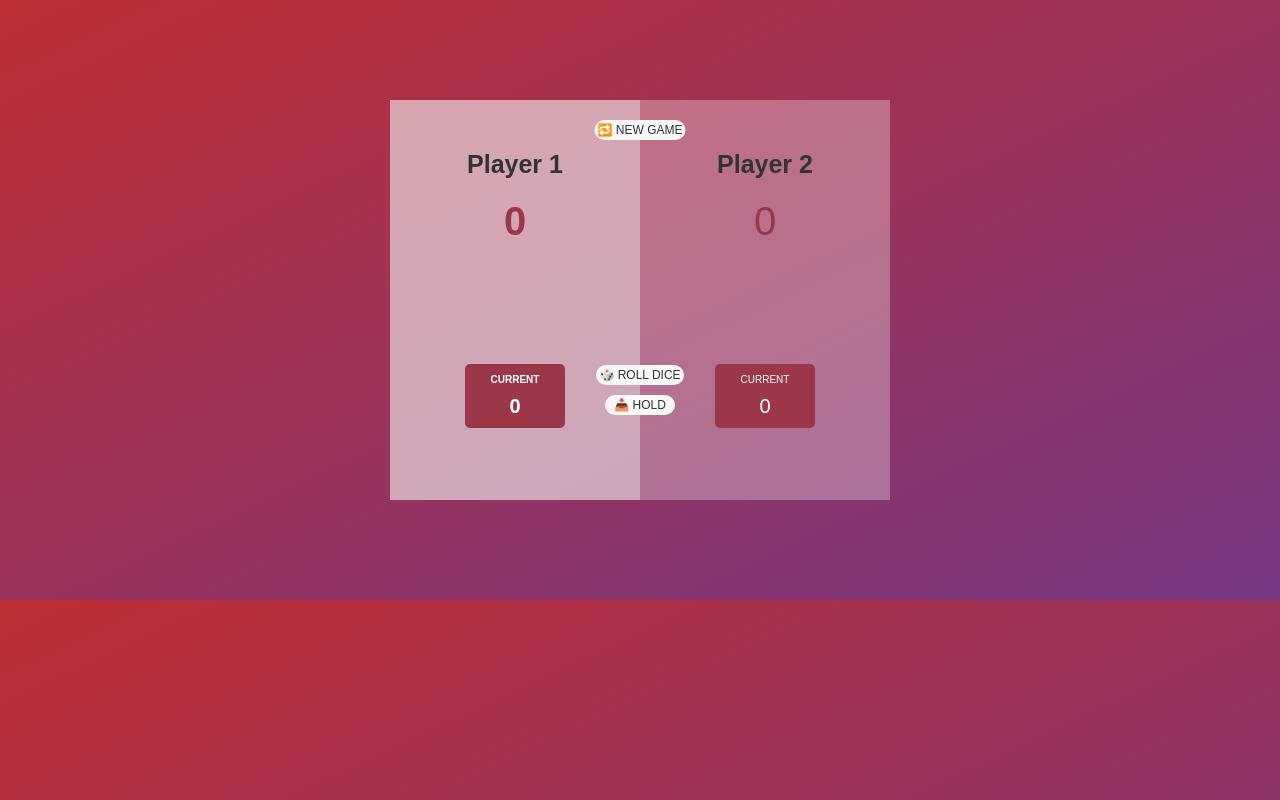
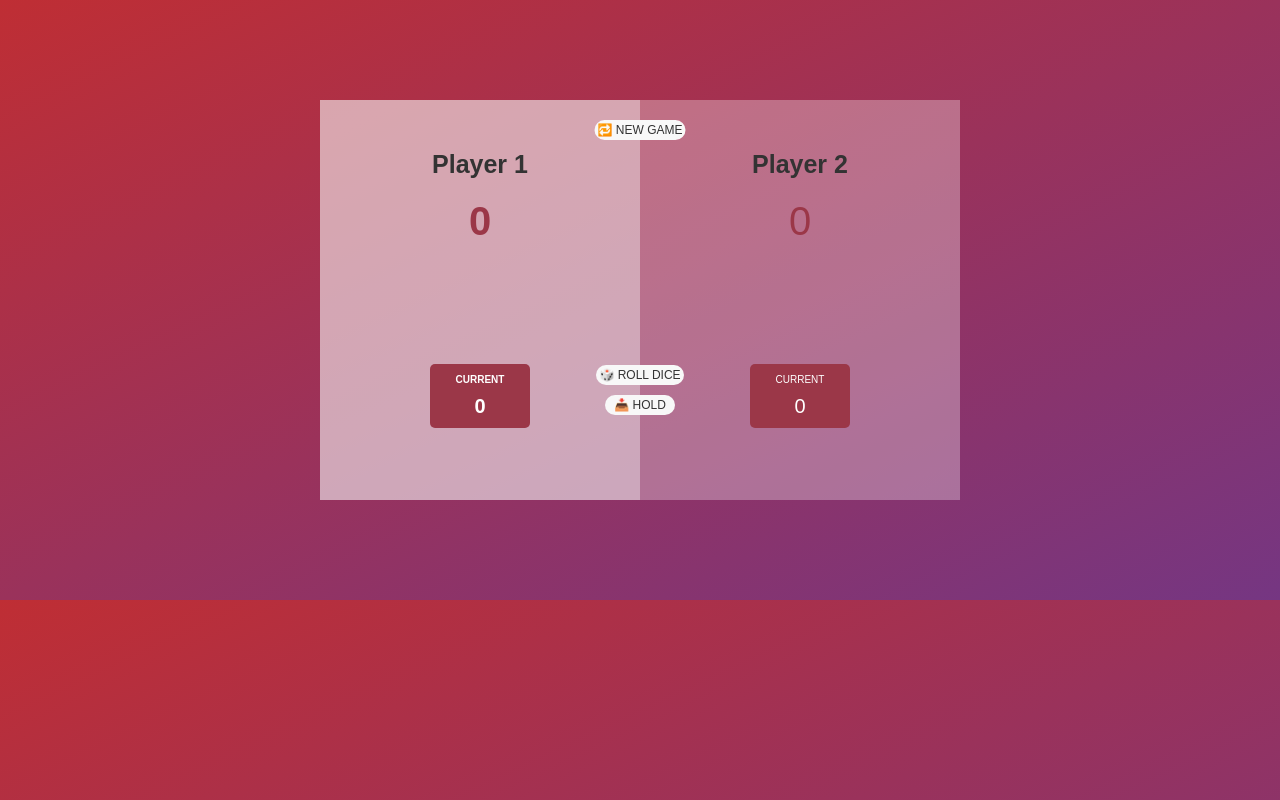
Before and after one commit to Atibz/Tete-a-tete, a plain HTML site: page index.html in a window 1280 px wide. Drawn offline with Linux system fonts and the light colour scheme; a web font is replaced by a local one.

Commit message:
responsiveness

```diff
--- a/style.css
+++ b/style.css
@@ -13,6 +13,7 @@ body{
     background-image: linear-gradient(to top left, #753682 0%, #bf2e34 100%);
     justify-items: center;
     align-items: center;
+    overflow-x: hidden;
 }
 .container {
     position: relative;
@@ -20,7 +21,9 @@ body{
     flex-direction: column;
     justify-content: space-between;
     align-items: center;
-    width: 500px;
+    width: 50%;
+    max-width: 100%;
+  /* width: auto; */
     height: 400px;
     margin: 100px auto;
     background: rgba(255, 255, 255, 0.164);
```
